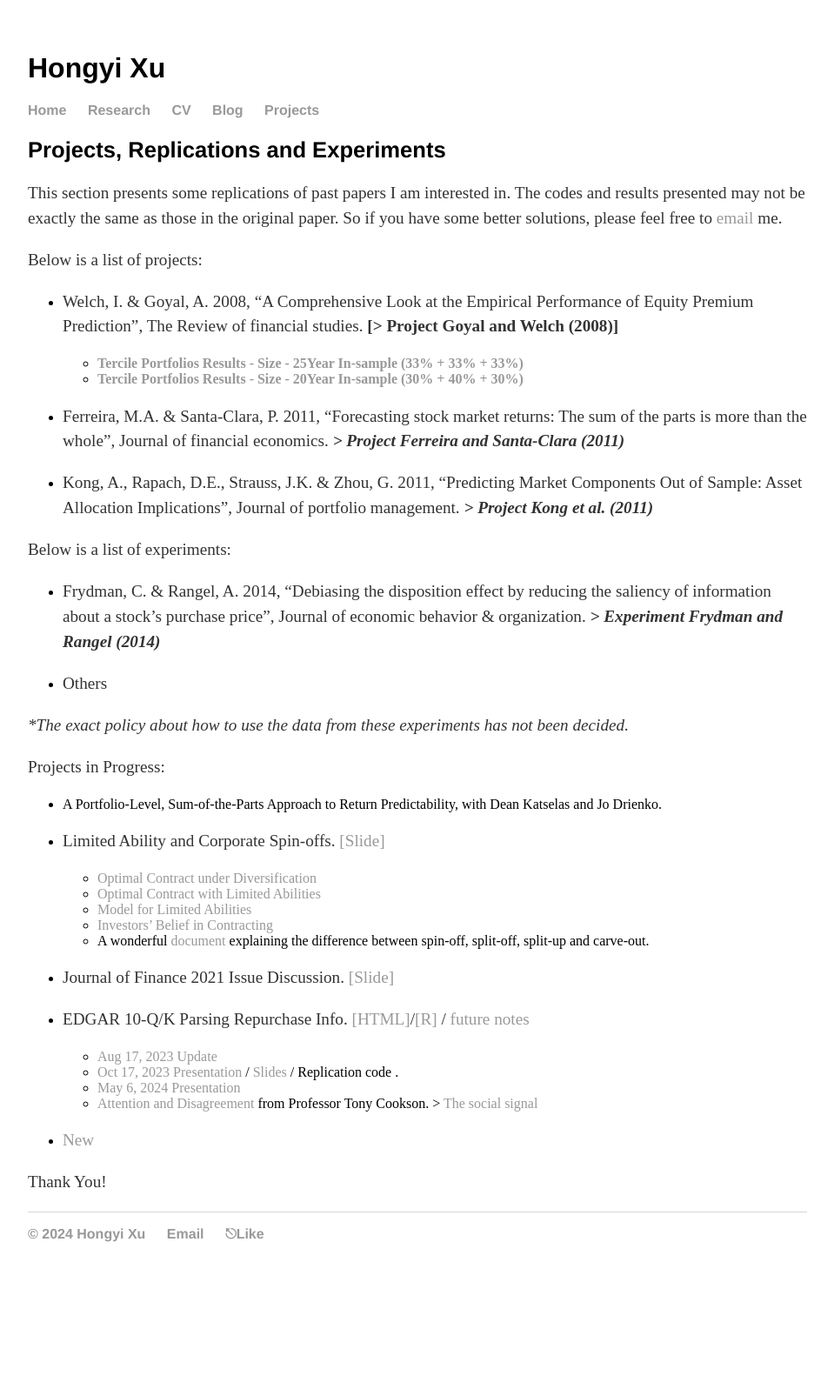
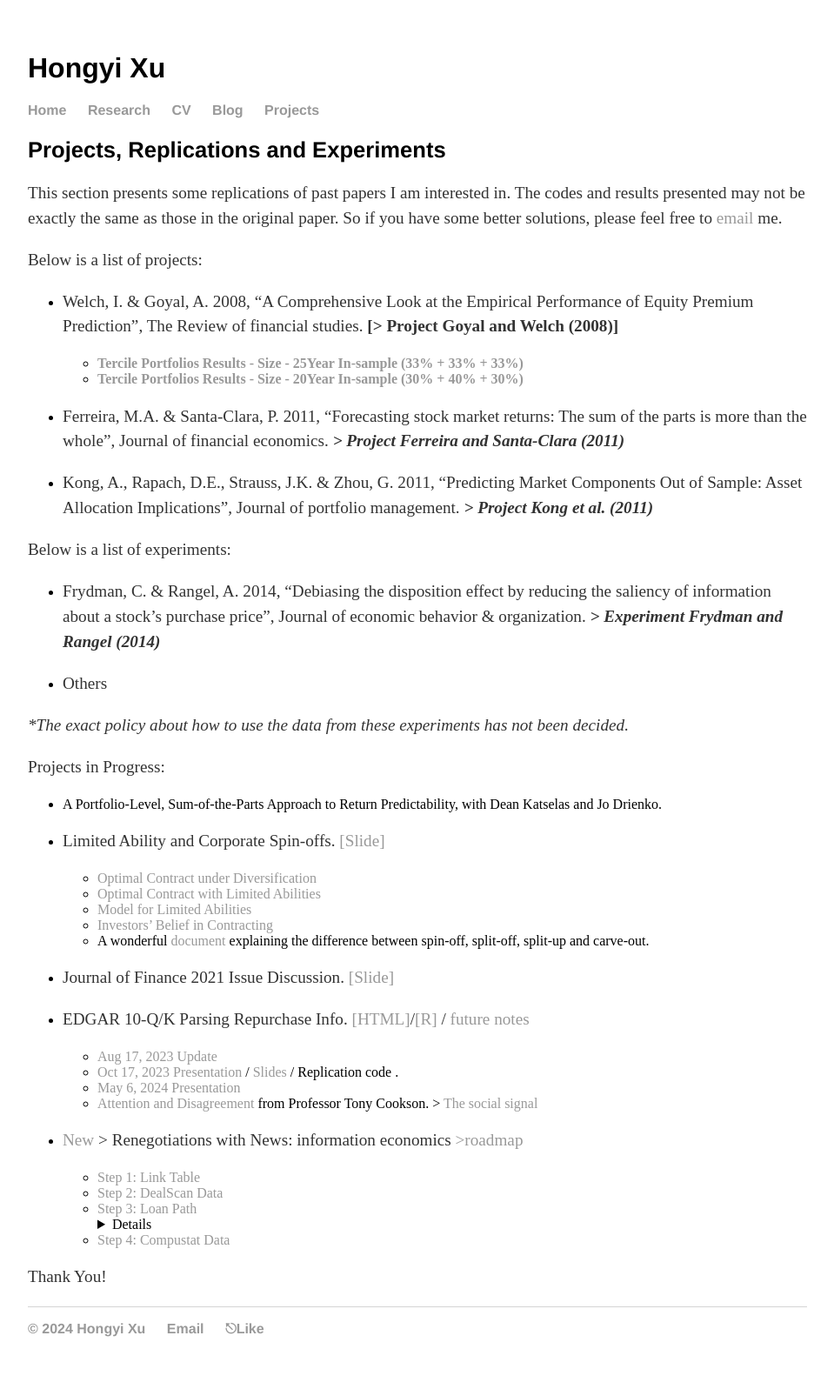
Before and after one commit to hongyileoxu/hongyileoxu.github.io, a Jekyll site: the page built from projects/index.md, in a window 1280 px wide. Shown: the whole page at 87% size, without its empty margins (160-1119 px from the left). Built offline with Jekyll 4.4.1, drawn with Linux system fonts in a browser that asks for light colours; before the commit the page ends 1488 px from its top, so only the background shows below that.

Commit message:
Update index.md

```diff
--- a/projects/index.md
+++ b/projects/index.md
@@ -61,6 +61,12 @@ Projects in Progress:
     - [May 6, 2024 Presentation](https://hongyileoxu.github.io/research/RepurchaseProject/Under_the_Spotlight_2024_Hongyi_Xu_NFN.pdf)
 	- [Attention and Disagreement](https://www.tonycookson.com) from Professor Tony Cookson. > [The social signal](https://www.tonycookson.com/#h.raveul66i2bl)
 
--   [New](https://github.com/hongyileoxu/hongyileoxu.github.io/tree/main/research/project-2024)
+-   [New](https://github.com/hongyileoxu/hongyileoxu.github.io/tree/main/research/project-2024) > Renegotiations with News: information economics [>roadmap](https://github.com/hongyileoxu/hongyileoxu.github.io/blob/31feac4143586de784a5b2032bfdac3b511666df/research/project-2024/DealScan2024/readme.md)
+
+    -  [Step 1: Link Table](https://hongyileoxu.github.io/research/project-2024/DealScan2024/DealScan_Link_Table_Compustat.html)
+    -  [Step 2: DealScan Data](https://hongyileoxu.github.io/research/project-2024/DealScan2024/DealScan_Data_Renegotiation.html)
+    -  [Step 3: Loan Path](https://hongyileoxu.github.io/research/project-2024/DealScan2024/DealScan_Loan_Path2.html) <details>Clean the WRDS LPC DealScan Data and convert to a firm-deal-time level panel data, with links to be connected to Compustat.</details>
+    -  [Step 4: Compustat Data](https://hongyileoxu.github.io/research/project-2024/DealScan2024/DealScan_Loan_Compustat.html)
+
 
 Thank You!
```
